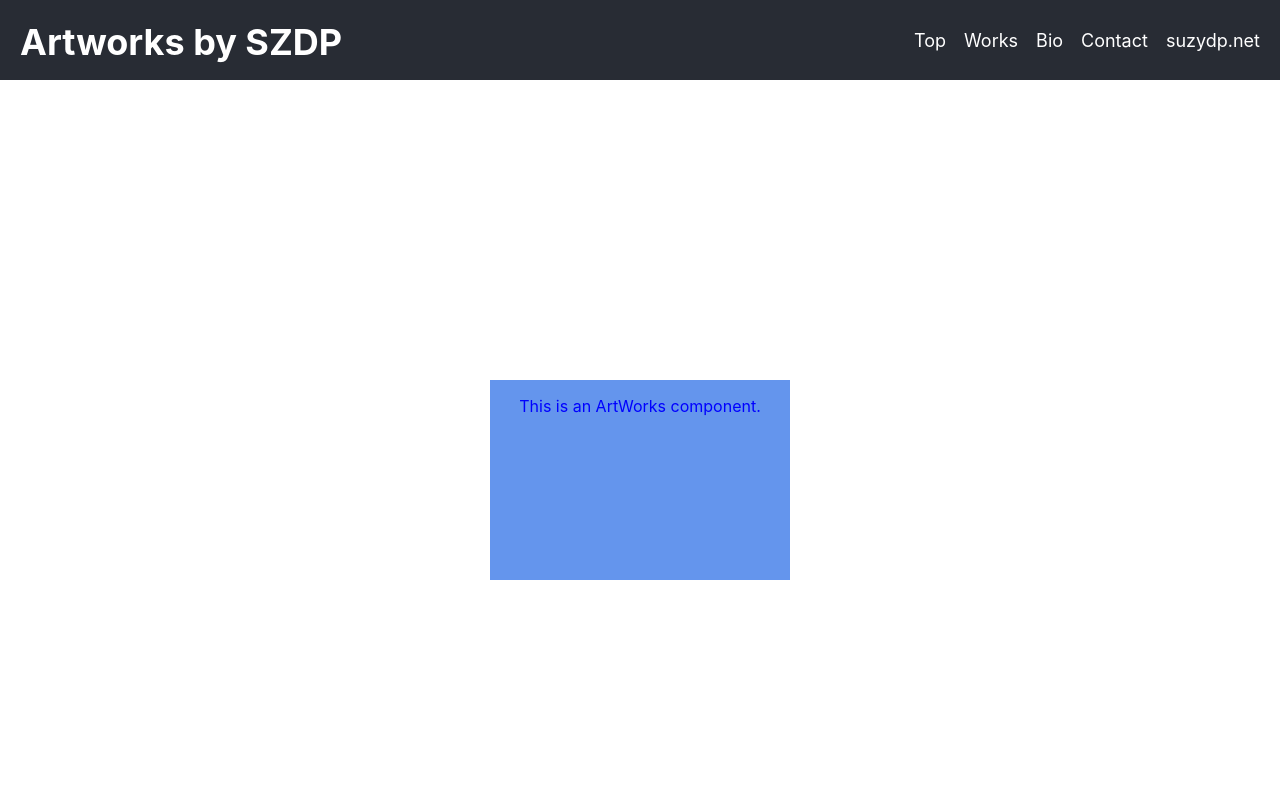
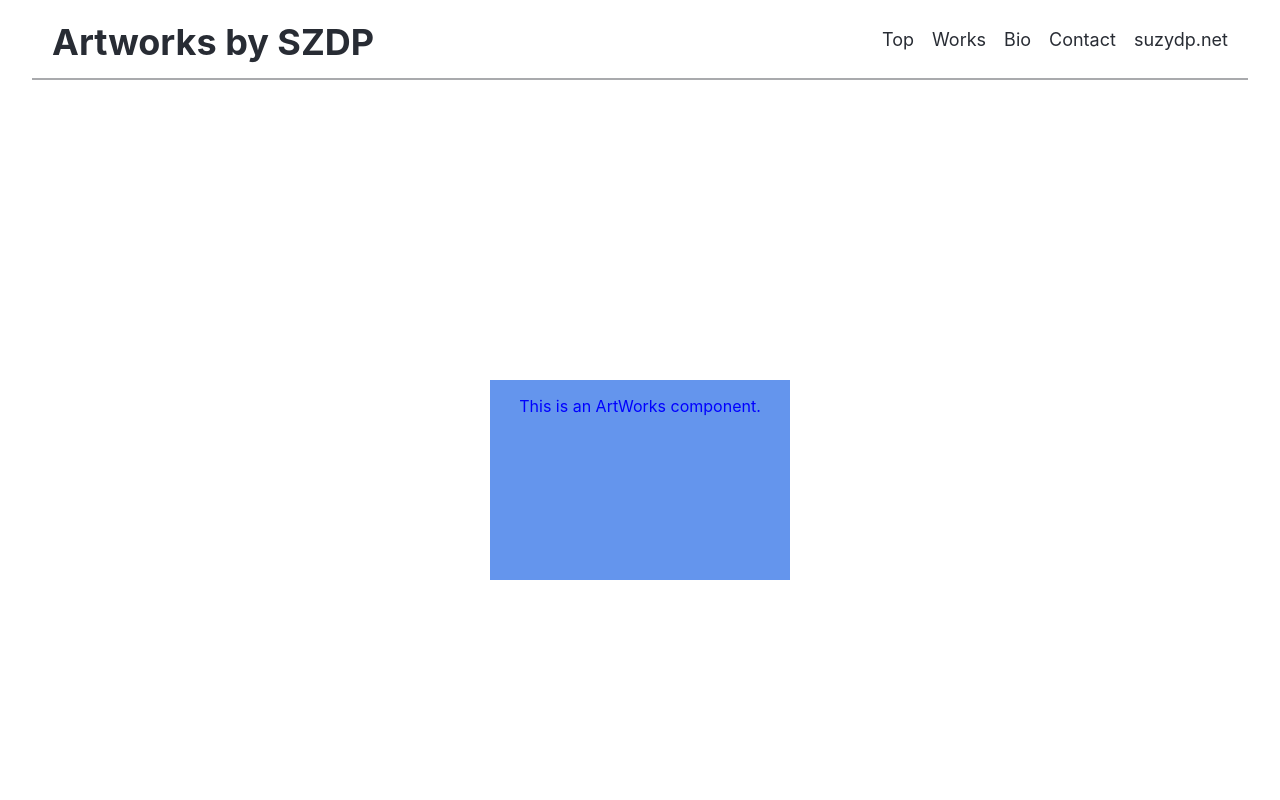
Before and after one commit to kaaisz/react-portfolio-v2, a React (Create React App) app: page / in a window 1280 px wide. Shown: the top 800 px of the page. Built offline with nearby package versions, Linux system fonts and the light colour scheme.

Commit message:
5 - Add mixins

```diff
--- a/src/App.scss
+++ b/src/App.scss
@@ -1,16 +1,20 @@
-*{
-    box-sizing: border-box;
+@import './styles/config.mixins';
+
+$container-width-xs:55rem;
+$container-width-sm:72rem;
+$container-width-md:96rem;
+$container-width-lg:112rem;
+$container-width-xl:128rem;
+
+.App{
+  margin:0 auto;
+  padding: 0 1.6rem;
+  max-width: $container-width-md;
+  @include break(sm){
+    padding: 0 1.6rem;
+  }
+
+  @include break(md){
+    padding: 0 2rem;
+  }
 }
-body{
-    width:100%;
-    height:100%;
-}
-
-a{
-  color:white;
-  text-decoration: none;
-}
-
-a:hover{
-  border-bottom:2px solid #fff;
-}
--- a/src/components/Footer/Footer.scss
+++ b/src/components/Footer/Footer.scss
@@ -1,7 +1,8 @@
 .Footer{
     padding:2em;
-    background: #eee;
+    background: transparent;
     text-align: left;
+    border-top:2px solid rgba(44, 40, 52, .4);
     ul{
         display: flex;
         padding: 0;
--- a/src/components/Header/Header.scss
+++ b/src/components/Header/Header.scss
@@ -1,12 +1,13 @@
 .Header{
   width:100%;
-  background-color: #282c34;
+  background-color: transparent;
   height:80px;
   display: flex;
   /* align-items: center; */
   font-size: calc(10px + 1vmin);
-  color: white;
+  color: #282c34;
   padding:20px;
+  border-bottom:2px solid rgba(40, 44, 52, .4);
 
   h1{
       margin:0;
--- a/src/index.css
+++ /dev/null
@@ -1,14 +0,0 @@
-body {
-  margin: 0;
-  padding: 0;
-  font-family: -apple-system, BlinkMacSystemFont, "Segoe UI", "Roboto", "Oxygen",
-    "Ubuntu", "Cantarell", "Fira Sans", "Droid Sans", "Helvetica Neue",
-    sans-serif;
-  -webkit-font-smoothing: antialiased;
-  -moz-osx-font-smoothing: grayscale;
-}
-
-code {
-  font-family: source-code-pro, Menlo, Monaco, Consolas, "Courier New",
-    monospace;
-}
--- a/src/index.js
+++ b/src/index.js
@@ -1,6 +1,6 @@
 import React from 'react';
 import ReactDOM from 'react-dom';
-import './index.css';
+import './index.scss';
 import App from './App';
 import * as serviceWorker from './serviceWorker';
 
--- /dev/null
+++ b/src/index.scss
@@ -0,0 +1,47 @@
+@mixin break($size){
+  $breakpoints:(
+    xs:320px,
+    sm:480px,
+    ms:540px,
+    md:760px,
+    lg:960px,
+    xl:1200px
+  );
+
+  @if(map-has-key($breakpoints, $size)){
+    @media(min-width: map-get($breakpoints, $size)){
+      @content;
+    }
+  }@else{
+    @warn "$size doesn't exist in breakpoints."
+  }
+}
+
+*{
+    box-sizing: border-box;
+}
+body{
+  width:100%;
+  height:100%;
+  margin: 0;
+  padding: 0;
+  font-family: -apple-system, BlinkMacSystemFont, "Segoe UI", "Roboto", "Oxygen",
+    "Ubuntu", "Cantarell", "Fira Sans", "Droid Sans", "Helvetica Neue",
+    sans-serif;
+  -webkit-font-smoothing: antialiased;
+  -moz-osx-font-smoothing: grayscale;
+}
+
+a{
+  color:#282c34;
+  text-decoration: none;
+}
+
+a:hover{
+  border-bottom:2px solid #282c34;
+}
+
+code {
+  font-family: source-code-pro, Menlo, Monaco, Consolas, "Courier New",
+    monospace;
+}
--- /dev/null
+++ b/src/styles/config.mixins.scss
@@ -0,0 +1,18 @@
+@mixin break($size){
+    $breakpoints:(
+        xs:320px,
+        sm:480px,
+        ms:540px,
+        md:760px,
+        lg:960px,
+        xl:1200px
+    );
+
+    @if(map-has-key($breakpoints, $size)){
+        @media (min-width:map-get($breakpoints, $size)) {
+            @content;
+        }
+    }@else{
+        @warn "size doesn't exist in breakpoints.";
+    }
+}
```
